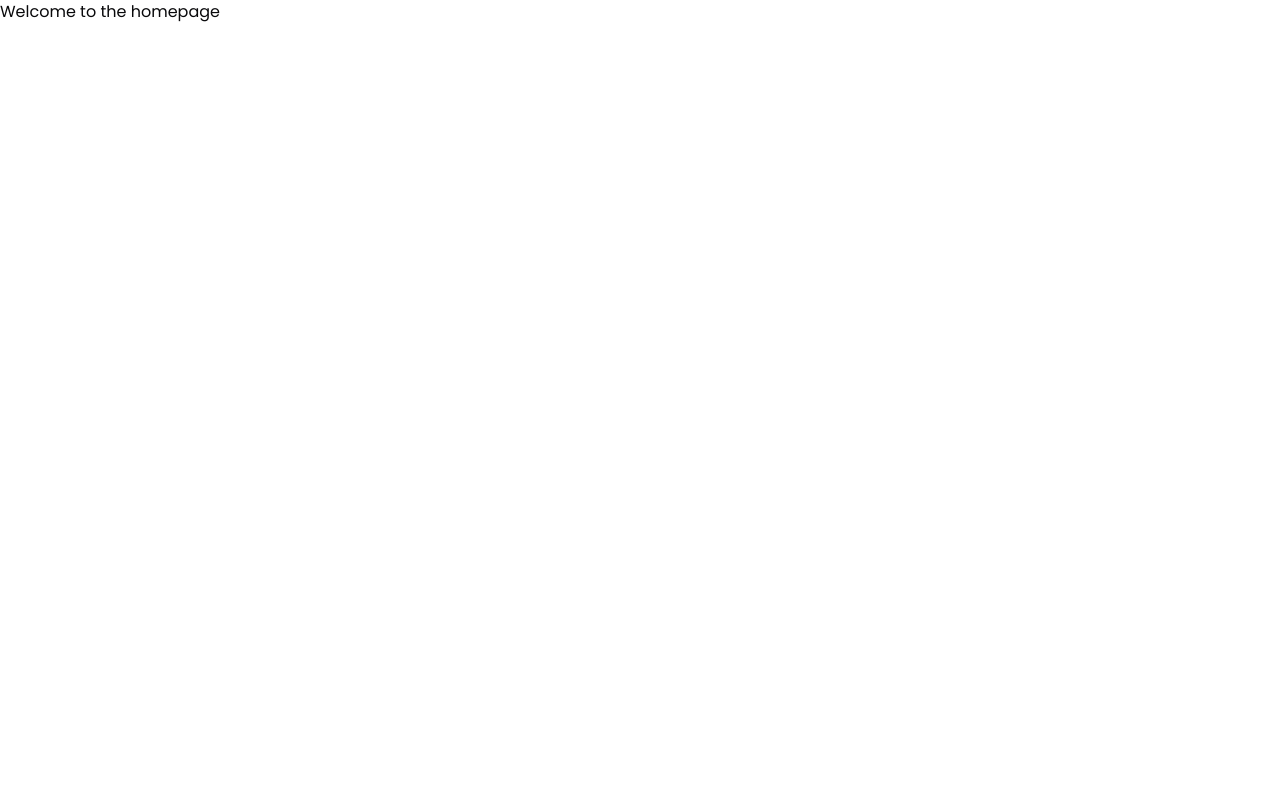
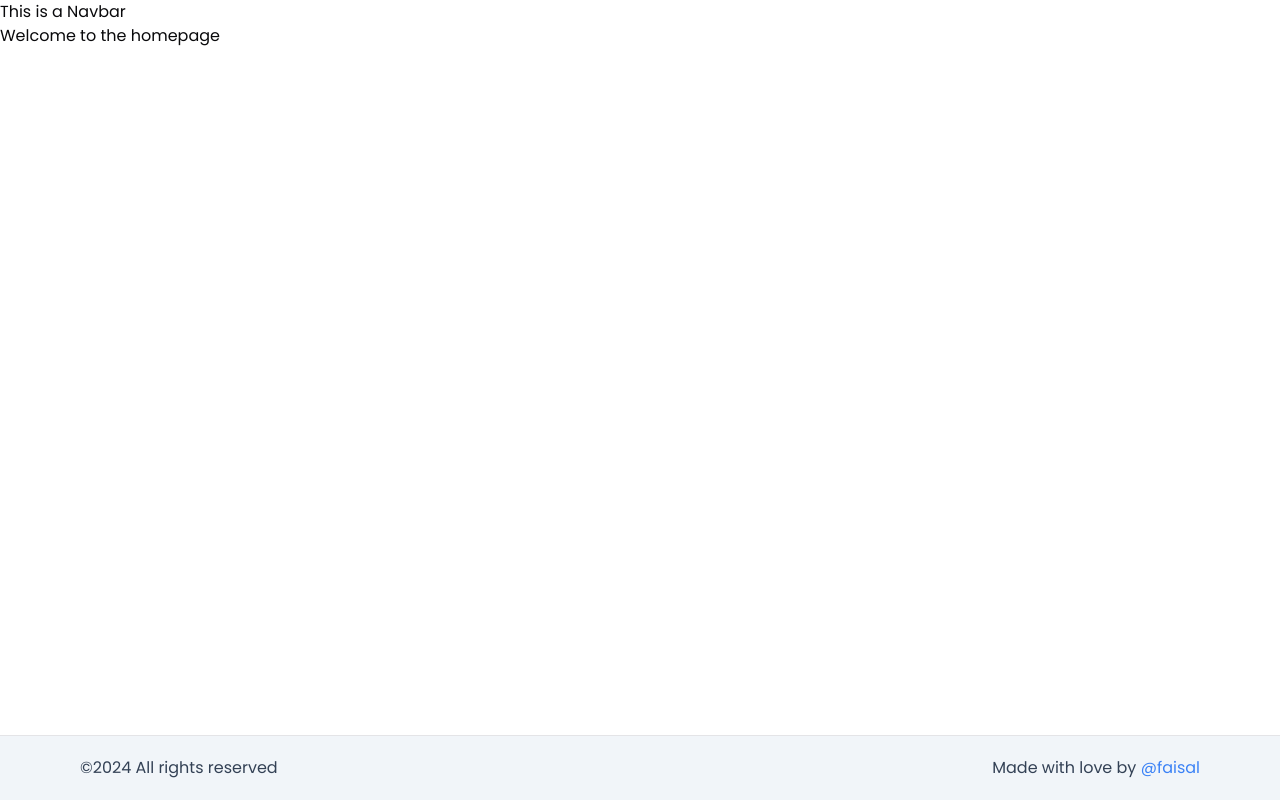
Before and after one commit to 23-faisal/Panthashala, a React (Vite) app in the folder client/: page / in a window 1280 px wide. Built offline with nearby package versions, Linux system fonts and the light colour scheme.

Commit message:
make footer section

```diff
--- a/client/index.html
+++ b/client/index.html
@@ -5,6 +5,10 @@
     <link rel="icon" type="image/svg+xml" href="/vite.svg" />
     <meta name="viewport" content="width=device-width, initial-scale=1.0" />
     <title>Panthashala</title>
+    <link
+      href="https://fonts.googleapis.com/css2?family=Poppins:wght@400;500;600&display=swap"
+      rel="stylesheet"
+    />
   </head>
   <body>
     <div id="root"></div>
--- a/client/src/App.css
+++ /dev/null
@@ -1,5 +0,0 @@
-@import url("https://fonts.googleapis.com/css2?family=Poppins:ital,wght@0,100;0,200;0,300;0,400;0,500;0,600;0,700;0,800;0,900;1,100;1,200;1,300;1,400;1,500;1,600;1,700;1,800;1,900&display=swap");
-
-body {
-  font-family: "Poppins", sans-serif;
-}
--- a/client/src/App.jsx
+++ b/client/src/App.jsx
@@ -1,5 +1,4 @@
 import { Route, Routes } from "react-router-dom";
-import "./App.css";
 import HomePage from "./pages/HomePage";
 import ProfilePage from "./pages/ProfilePage";
 import SignInPage from "./pages/SignInPage";
@@ -7,9 +6,17 @@ import SignUpPage from "./pages/SignUpPage";
 import OffersPage from "./pages/OffersPage";
 import ForgotPasswordPage from "./pages/ForgotPasswordPage";
 import PageNotFoundPage from "./pages/PageNotFoundPage";
+import Navbar from "./components/common/Navbar";
+import Footer from "./components/common/Footer";
 
 function App() {
   return (
+    <div className="flex flex-col min-h-screen">
+      {/* Navbar will always stay at the top */}
+      <Navbar />
+
+      {/* Main content area will expand to fill the available space */}
+      <main className="flex-grow">
         <Routes>
           <Route path="/" element={<HomePage />} />
           <Route path="/profile" element={<ProfilePage />} />
@@ -19,6 +26,11 @@ function App() {
           <Route path="/offer" element={<OffersPage />} />
           <Route path="/*" element={<PageNotFoundPage />} />
         </Routes>
+      </main>
+
+      {/* Footer will stick to the bottom if content is short */}
+      <Footer />
+    </div>
   );
 }
 
--- /dev/null
+++ b/client/src/components/common/Footer.jsx
@@ -0,0 +1,26 @@
+import React from "react";
+import { Link } from "react-router-dom";
+
+const Footer = () => {
+  const currentYear = new Date().getFullYear();
+  return (
+    <div className=" bg-slate-100 f border-t ">
+      <div className=" max-w-6xl mx-auto px-4 flex items-center justify-between h-16">
+        <h1 className="text-slate-700">©{currentYear} All rights reserved</h1>
+        <h1 className="text-md ">
+          <span className="text-slate-700"> Made with love by</span>{" "}
+          <a
+            href="https://www.linkedin.com/in/faisalahmed23/"
+            target="_blank"
+            rel="noopener noreferrer"
+            className="text-blue-500 hover:underline"
+          >
+            @faisal
+          </a>
+        </h1>
+      </div>
+    </div>
+  );
+};
+
+export default Footer;
--- /dev/null
+++ b/client/src/components/common/Navbar.jsx
@@ -0,0 +1,11 @@
+import React from "react";
+
+const Navbar = () => {
+  return (
+    <div>
+      <h1>This is a Navbar</h1>
+    </div>
+  );
+};
+
+export default Navbar;
--- a/client/tailwind.config.js
+++ b/client/tailwind.config.js
@@ -10,6 +10,9 @@ module.exports = {
         lg: "1024px",
         xl: "1280px",
         "2xl": "1536px",
+      },
+      fontFamily: {
+        sans: ["Poppins", "sans-serif"],
       },
       borderRadius: {
         lg: "var(--radius)",
```
Lines whose indentation alone changed are shown as unchanged.
